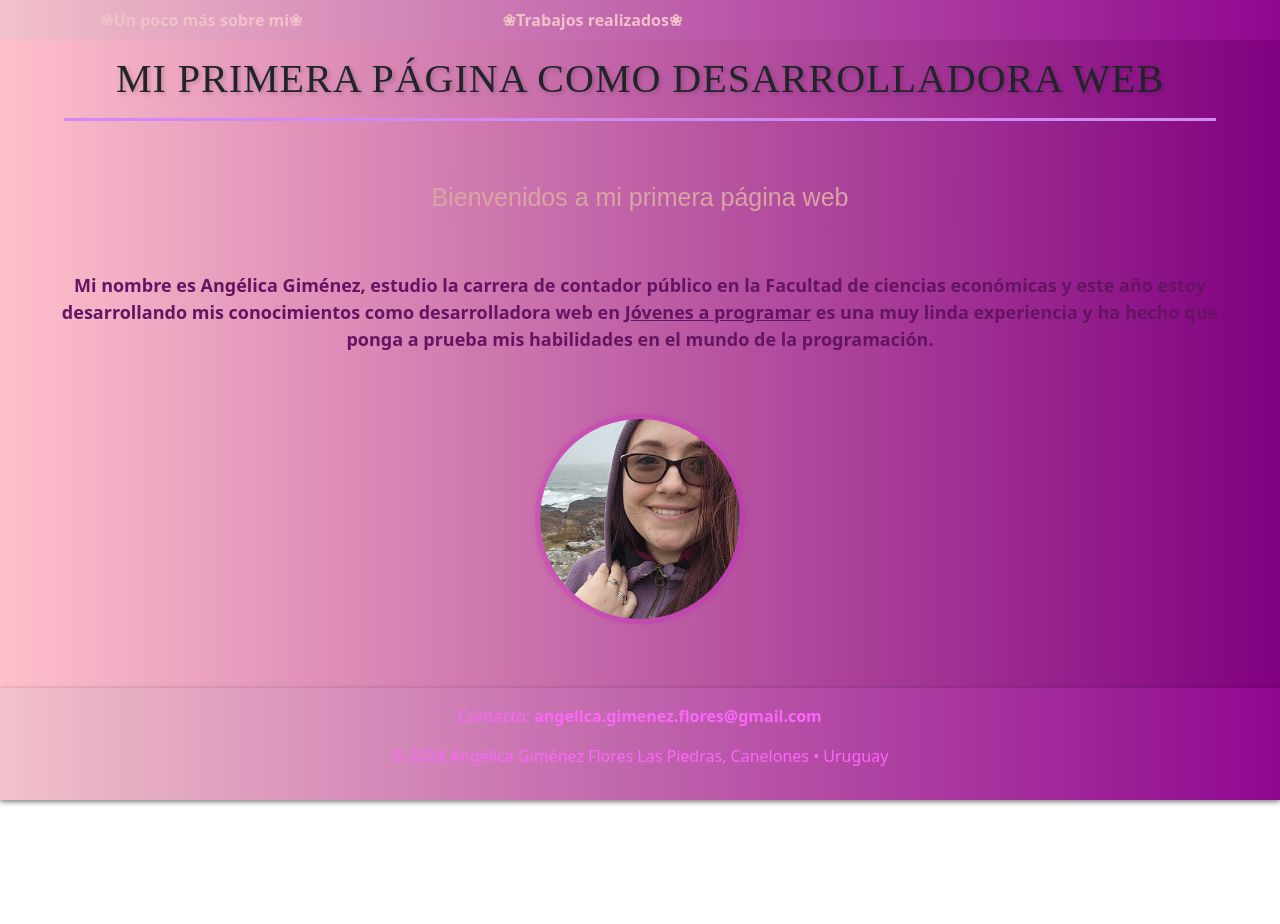
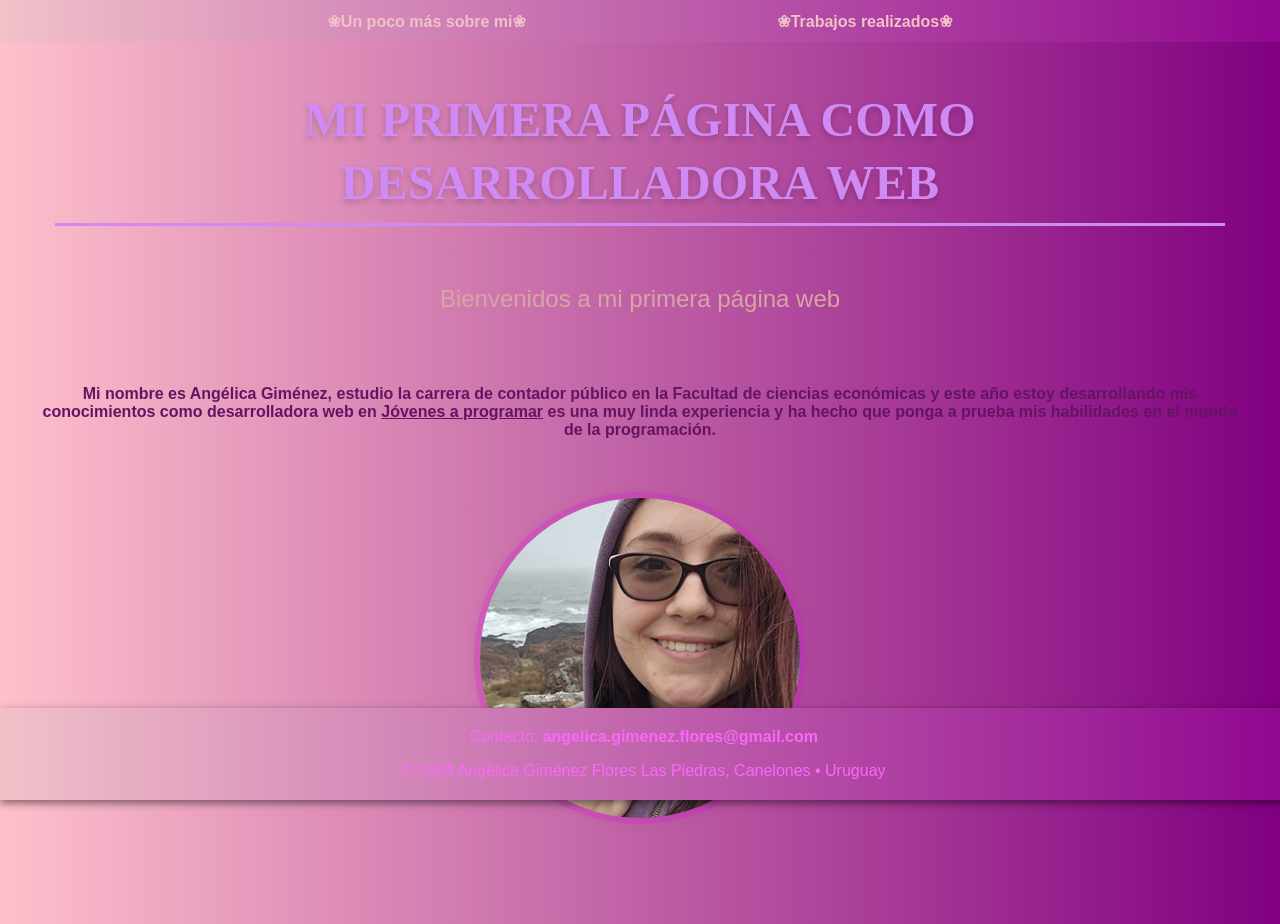
Before and after one commit to angeHyuga29/Portfolio-de-0, a plain HTML site: page index.html in a window 1280 px wide. Before the commit the page ends 800 px from the top, so only its background shows below. Drawn offline with nearby package versions, Linux system fonts and the light colour scheme.

Commit message:
Quedó ok

```diff
--- a/index.html
+++ b/index.html
@@ -5,7 +5,6 @@
     <meta name="viewport" content="width=device-width, initial-scale=1.0">
     <title>Document</title>
     <link href="styles.css" rel="stylesheet">
-    <link rel="stylesheet" href="https://stackpath.bootstrapcdn.com/bootstrap/5.3.0/css/bootstrap.min.css">
 </head>
 <body>
     <nav class="navbar">
@@ -14,6 +13,7 @@
           <li><a href="Mis trabajos.html">❀Trabajos realizados❀</a></li>
         </ul>
       </nav>
+
 
     <h1 id="main-title">Mi primera página como desarrolladora web</h1>
     <div class="container text-center mt-5"></div>
@@ -25,14 +25,11 @@
     </p></main>
     <div class="image-container"></div>
     <img src= "Para porfolio.jpg" alt="mi img" class= "img-circular">
-    <footer class="footer bg-light py-3">
-        <div class="container text-center">
+    <footer class="footer">
+        <div class="footer-content">
             <p>Contacto: <a href="mailto:contacto@ejemplo.com" class="email">angelica.gimenez.flores@gmail.com</a></p>
             <p>&copy; 2024 Angélica Giménez Flores Las Piedras, Canelones • Uruguay</p>
         </div>
     </footer>
-
-    <script src="scripts.js"></script>
-    <script src="https://stackpath.bootstrapcdn.com/bootstrap/5.3.0/js/bootstrap.bundle.min.js"></script>
 </body>
 </html>
--- a/styles.css
+++ b/styles.css
@@ -1,11 +1,12 @@
 body {
-    background: #800080;  /* fallback for old browsers */
-    background: -webkit-linear-gradient(to right, #ffc0cb, #800080);  /* Chrome 10-25, Safari 5.1-6 */
-    background: linear-gradient(to right, #ffc0cb, #800080); /* W3C, IE 10+/ Edge, Firefox 16+, Chrome 26+, Opera 12+, Safari 7+ */
+    background: #800080;
+    background: -webkit-linear-gradient(to right, #ffc0cb, #800080);
+    background: linear-gradient(to right, #ffc0cb, #800080);
     font-family: Arial, sans-serif;
     margin: 0;
     padding: 0;
     padding-bottom: 100px;
+    font-size: 16px;
 }
 
 h1 {
@@ -14,13 +15,13 @@ h1 {
     font-weight: 700;
     color: #CF8BF3;
     text-align: center;
-    margin: 30px 0;
+    margin: 3% 0;
     line-height: 1.3;
-    text-shadow: 2px 2px 4px rgba(0, 0, 0, 0.2);
-    letter-spacing: 1px;
+    text-shadow: 0 0.2rem 0.4rem rgba(0, 0, 0, 0.2);
+    letter-spacing: 0.01rem;
     text-transform: uppercase;
-    padding: 15px;
-    border-bottom: 3px solid #CF8BF3;
+    padding: 0.7%;
+    border-bottom: 0.2rem solid #CF8BF3;
     max-width: 90%;
     margin-left: auto;
     margin-right: auto;
@@ -30,21 +31,21 @@ h1 {
 .parrafito1 {
     text-align: center;
     font-family: 'Arial', sans-serif;
-    font-size: 25px;
+    font-size: 150%;
     line-height: 1.5;
     color: #D8A5A3;
     margin: 0;
-    padding: 10px; /* Corregido el comentario aquí */
+    padding: 1rem;
     background: linear-gradient(to right, #ffc0cb, #800080);
 }
 
 .img-circular {
-    width: 210px;
-    height: 210px;
+    width: 20rem;
+    height: 20rem;
     border-radius: 50%;
     object-fit: cover;
-    border: 5px solid rgba(204, 24, 204, 0.3);
-    box-shadow: 0 0 5px rgba(163, 67, 141, 0.2);
+    border: 0.4rem solid rgba(204, 24, 204, 0.3);
+    box-shadow: 0 0 0.5rem rgba(163, 67, 141, 0.2);
     display: block;
     margin: 0 auto;
     padding: 0;
@@ -64,11 +65,11 @@ img {
     background: linear-gradient(to right, #f1c1c9, #900790);
     color: #fc67fa;
     text-align: center;
-    padding: 5px;
+    padding: 0.3%;
     position: fixed;
     bottom: 0;
     width: 100%;
-    box-shadow: 0 2px 5px rgba(0, 0, 0, 0.5);
+    box-shadow: 0 0.2rem 0.5rem rgba(0, 0, 0, 0.5);
     z-index: 1000;
 }
 
@@ -88,7 +89,7 @@ img {
 
 .navbar {
     background: linear-gradient(to right, #f1c1c9, #900790);
-    padding: 10px 0;
+    padding: 0.9%;
 }
 
 .nav-list {
@@ -100,7 +101,7 @@ img {
 }
 
 .nav-list li {
-    margin: 0 100px;
+    margin: 0 10%;
 }
 
 .nav-list a {
@@ -115,7 +116,7 @@ img {
 }
 
 main {
-    padding: 20px;
+    padding: 0.9%;
 }
 
 .URL {
@@ -130,11 +131,10 @@ main {
 .parrafito2 {
     color: #651463;
     text-align: center;
-    font-size: 18px;
+    font-size: 100%;
     font-weight: bold;
-    padding: 25px;
+    padding: 2%;
 }
-
 
 @media (max-width: 768px) {
     body {
@@ -151,8 +151,8 @@ main {
     }
 
     .img-circular {
-        width: 150px;
-        height: 150px;
+        width: 15rem;
+        height: 15rem;
     }
 
     .parrafito1, .parrafito2 {
@@ -163,7 +163,6 @@ main {
         font-size: 2.5rem;
     }
 }
-
 
 @media (max-width: 480px) {
     body {
@@ -179,8 +178,8 @@ main {
     }
 
     .img-circular {
-        width: 120px;
-        height: 120px;
+        width: 12rem;
+        height: 12rem;
     }
 
     .parrafito1, .parrafito2 {
```
Also changed, not shown: .js (deleted).
